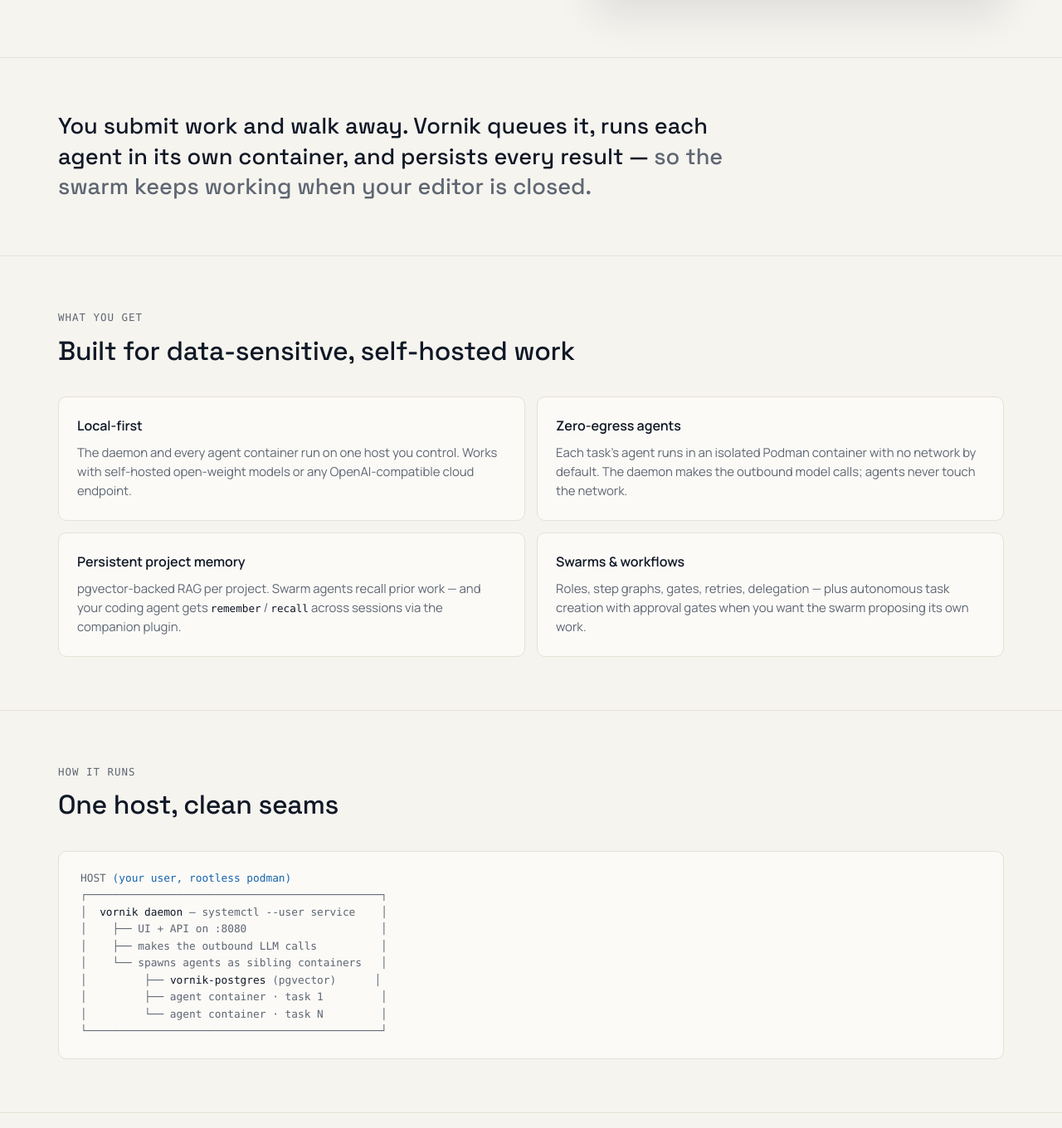
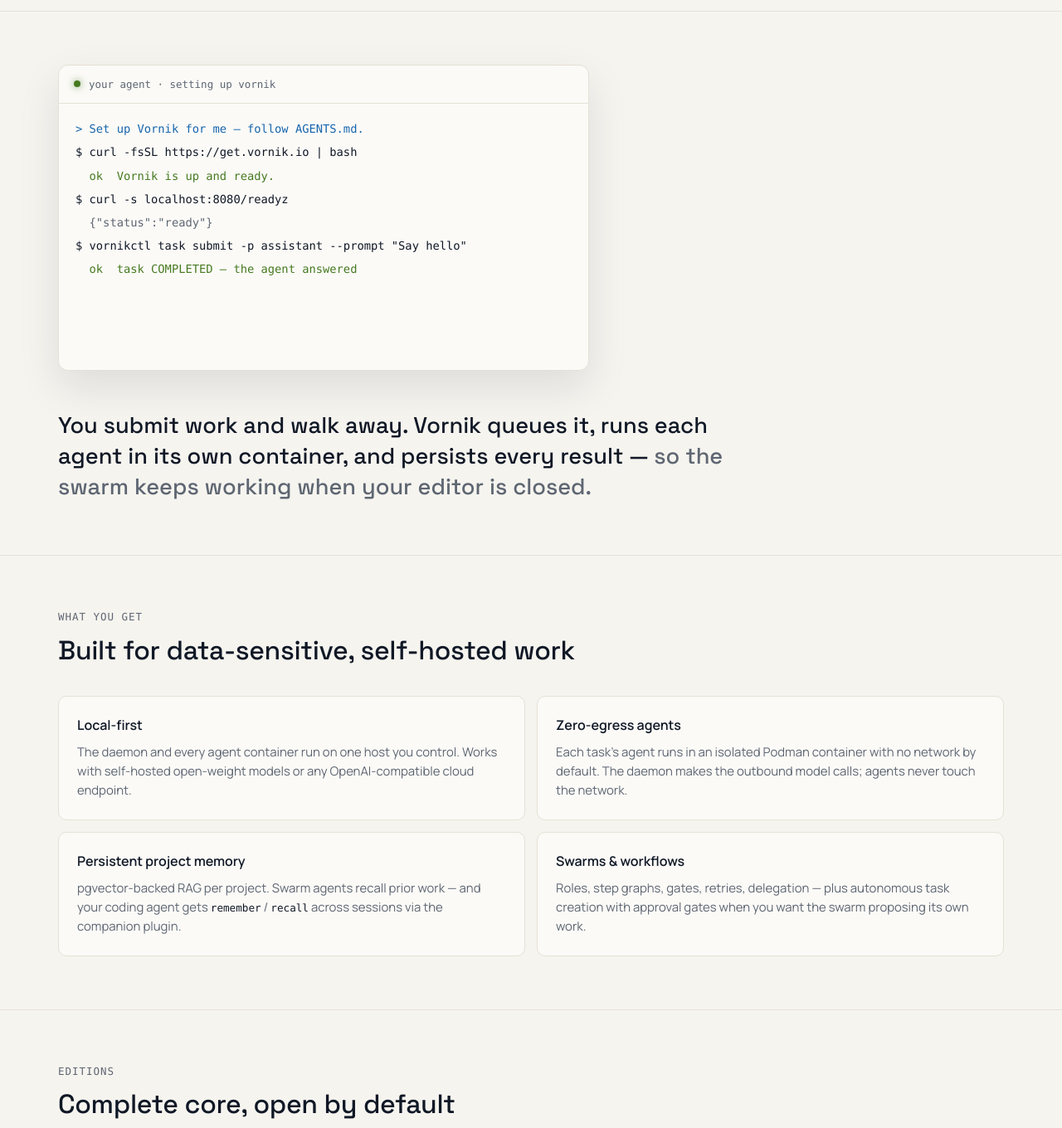
Before and after one commit to EaseIT-cz/vornik-site, a plain HTML site: page index.html in a window 1280 px wide. Shown: the part 763-2123 px from the top of the page at 83% size. Drawn offline with Linux system fonts and the light colour scheme.

Commit message:
Hero: Forge and external triggers in Autonomous AI, move install transcript below hero, drop How it runs

```diff
--- a/index.html
+++ b/index.html
@@ -231,6 +231,7 @@
 
     /* ---------- transcript (signature) ---------- */
     .transcript {
+      max-width: 640px; margin: 0 0 48px;
       border: 1px solid var(--line); border-radius: 12px;
       background: var(--panel-deep);
       font-family: var(--mono); font-size: 0.86rem; line-height: 1.75;
@@ -262,6 +263,7 @@
       .transcript-body p:nth-child(8)  { animation-delay: 5.1s; }
       .transcript-body p:nth-child(9)  { animation-delay: 5.9s; }
       .transcript-body p:nth-child(10) { animation-delay: 6.5s; }
+      .transcript.pending .transcript-body p { animation-play-state: paused; }
       @keyframes t-in { from { opacity: 0; transform: translateY(4px); } to { opacity: 1; transform: none; } }
     }
 
@@ -280,7 +282,6 @@
     .defn .quiet { color: var(--muted); }
 
     /* ---------- hero use cases ---------- */
-    .hero-side { display: flex; flex-direction: column; gap: 14px; min-width: 0; }
     .usecases { display: grid; grid-template-columns: repeat(2, minmax(0, 1fr)); gap: 14px; }
     .usecase {
       border: 1px solid var(--line); border-radius: 10px;
@@ -301,14 +302,6 @@
     .cap p { margin: 0; color: var(--muted); font-size: 0.93rem; }
     .cap code { font-family: var(--mono); font-size: 0.85em; color: var(--ink); }
 
-    .topo {
-      font-family: var(--mono); font-size: 0.8rem; line-height: 1.6;
-      color: var(--muted); background: var(--panel-deep);
-      border: 1px solid var(--line); border-radius: 10px;
-      padding: 22px 26px; overflow-x: auto; margin: 0;
-    }
-    .topo b { color: var(--ink); font-weight: 500; }
-    .topo .a { color: var(--accent); }
 
     .editions { display: grid; grid-template-columns: 1fr 1fr; gap: 14px; }
     .edition {
@@ -399,19 +392,21 @@
         </p>
       </div>
 
-      <div class="hero-side">
       <div class="usecases" aria-label="Use cases">
         <div class="usecase">
           <h2>Autonomous AI</h2>
-          <p>Hand Vornik a goal and teams of specialist agents (researcher, writer, critic) carry it out in isolated containers, on a schedule if you like, pausing only where you have asked for your approval.</p>
+          <p>Start work from a goal, a schedule, a signed webhook or a Forge event (a labelled issue, a pull request, a failing CI run), and teams of specialist agents carry it out in isolated containers as one stage of your wider pipeline, pausing only where you have asked for approval.</p>
         </div>
         <div class="usecase">
           <h2>Assisted Coding</h2>
           <p>Connect Claude Code, Codex or Hermes and your coding agent gets persistent project memory, shared knowledge skills, and a team it can hand reviews, research and ingests to while it keeps working.</p>
         </div>
       </div>
+    </div>
 
-      <div class="transcript" role="img" aria-label="A coding agent installing Vornik: it runs the installer, verifies readiness, submits a first task that completes, and confirms its memory round-trip.">
+    <section>
+      <div class="shell">
+        <div class="transcript pending" role="img" aria-label="A coding agent installing Vornik: it runs the installer, verifies readiness, submits a first task that completes, and confirms its memory round-trip.">
           <div class="transcript-head"><span class="dot" aria-hidden="true"></span>your agent · setting up vornik</div>
           <div class="transcript-body" aria-hidden="true">
             <p class="t-user">&gt; Set up Vornik for me — follow AGENTS.md.</p>
@@ -426,11 +421,6 @@
             <p class="t-user">&gt; Done. I'll remember this install.</p>
           </div>
         </div>
-      </div>
-    </div>
-
-    <section>
-      <div class="shell">
         <p class="defn">
           You submit work and walk away. Vornik queues it, runs each agent in
           its own container, and persists every result —
@@ -469,25 +459,6 @@
             swarm proposing its own work.</p>
           </div>
         </div>
-      </div>
-    </section>
-
-    <section aria-labelledby="topo-title">
-      <div class="shell">
-        <p class="eyebrow">How it runs</p>
-        <h2 id="topo-title">One host, clean seams</h2>
-<pre class="topo" aria-label="Runtime topology: the vornik daemon runs as a user service on the host, PostgreSQL with pgvector runs in a container, and agent containers are spawned per task as siblings.">
-HOST <span class="a">(your user, rootless podman)</span>
-┌──────────────────────────────────────────────┐
-│  <b>vornik daemon</b> — systemctl --user service    │
-│    ├── UI + API on :8080                     │
-│    ├── makes the outbound LLM calls          │
-│    └── spawns agents as sibling containers   │
-│         ├── <b>vornik-postgres</b> (pgvector)      │
-│         ├── agent container · task 1         │
-│         └── agent container · task N         │
-└──────────────────────────────────────────────┘
-</pre>
       </div>
     </section>
 
@@ -603,6 +574,17 @@ HOST <span class="a">(your user, rootless podman)</span>
         note.innerHTML = m.note;
       });
     })();
+    (function () {
+      var t = document.querySelector('.transcript.pending');
+      if (!t) return;
+      if (!('IntersectionObserver' in window)) { t.classList.remove('pending'); return; }
+      var io = new IntersectionObserver(function (entries) {
+        if (entries.some(function (e) { return e.isIntersecting; })) {
+          t.classList.remove('pending'); io.disconnect();
+        }
+      }, { threshold: 0.35 });
+      io.observe(t);
+    })();
   </script>
 </body>
 </html>
```
Lines whose indentation alone changed are shown as unchanged.
